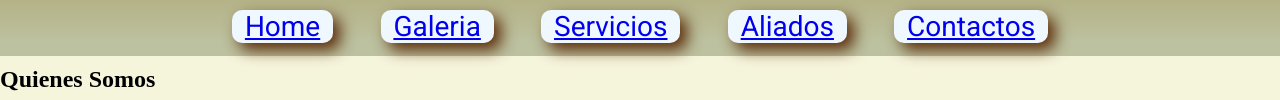
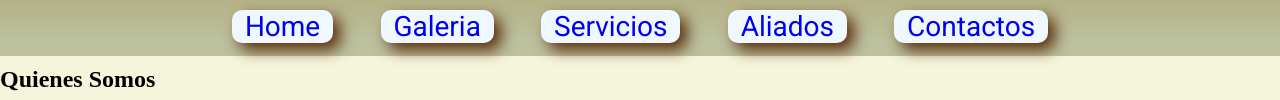
Before and after one commit to rafaelrondon22/RafaRondon-DesaWeb-29315, a plain HTML site: page index.html in a window 1280 px wide. Shown: the part 188-288 px from the top of the page. Drawn offline with Linux system fonts and the light colour scheme.

Commit message:
Actualizacion Letra Menu_enlace - textdecoration none

```diff
--- a/css/estilo2.css
+++ b/css/estilo2.css
@@ -64,7 +64,6 @@ h1{
     text-align: center;
     word-spacing: 15px;
     font-family: 'Roboto', sans-serif;
-    text-decoration: none;
     font-size:28px;
 
 }
@@ -79,7 +78,9 @@ h1{
     border-radius: 10px;
     box-shadow: 7px 7px 15px #592A08;
 }
-
+.ancla{
+    text-decoration: none;
+}
 main {
     grid-area: servicios;
     grid-template-columns: repeat(3, 1fr)
--- a/index.html
+++ b/index.html
@@ -17,19 +17,19 @@
             </div>
             <nav class="menu">
                 <div class="menu__boton">
-                    <a href="#">Home</a>
+                    <a class="ancla" href="#">Home</a>
                 </div>
                 <div class="menu__boton">
-                    <a href="./Pages/galeria.html">Galeria</a>
+                    <a class="ancla" href="./Pages/galeria.html">Galeria</a>
                 </div>
                 <div class="menu__boton">
-                    <a href="./Pages/servicios.html">Servicios</a>
+                    <a class="ancla" href="./Pages/servicios.html">Servicios</a>
                 </div>
                 <div class="menu__boton">
-                    <a href="./Pages/aliados.html">Aliados</a>
+                    <a class="ancla" href="./Pages/aliados.html">Aliados</a>
                 </div>
                 <div class="menu__boton">
-                    <a href="./Pages/contacto.html">Contactos</a>
+                    <a class="ancla" href="./Pages/contacto.html">Contactos</a>
                 </div>
             </nav>
         </header>
```
